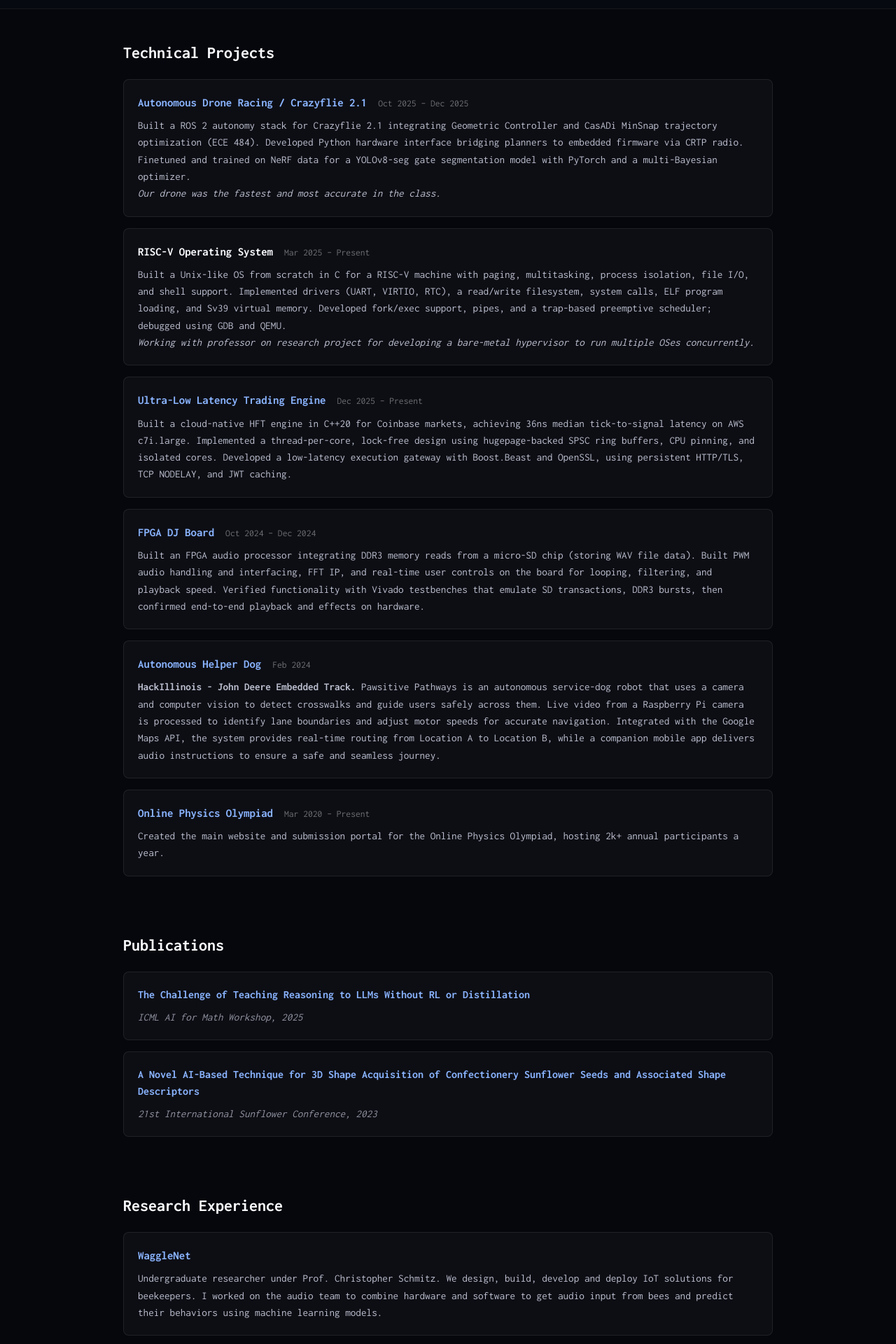
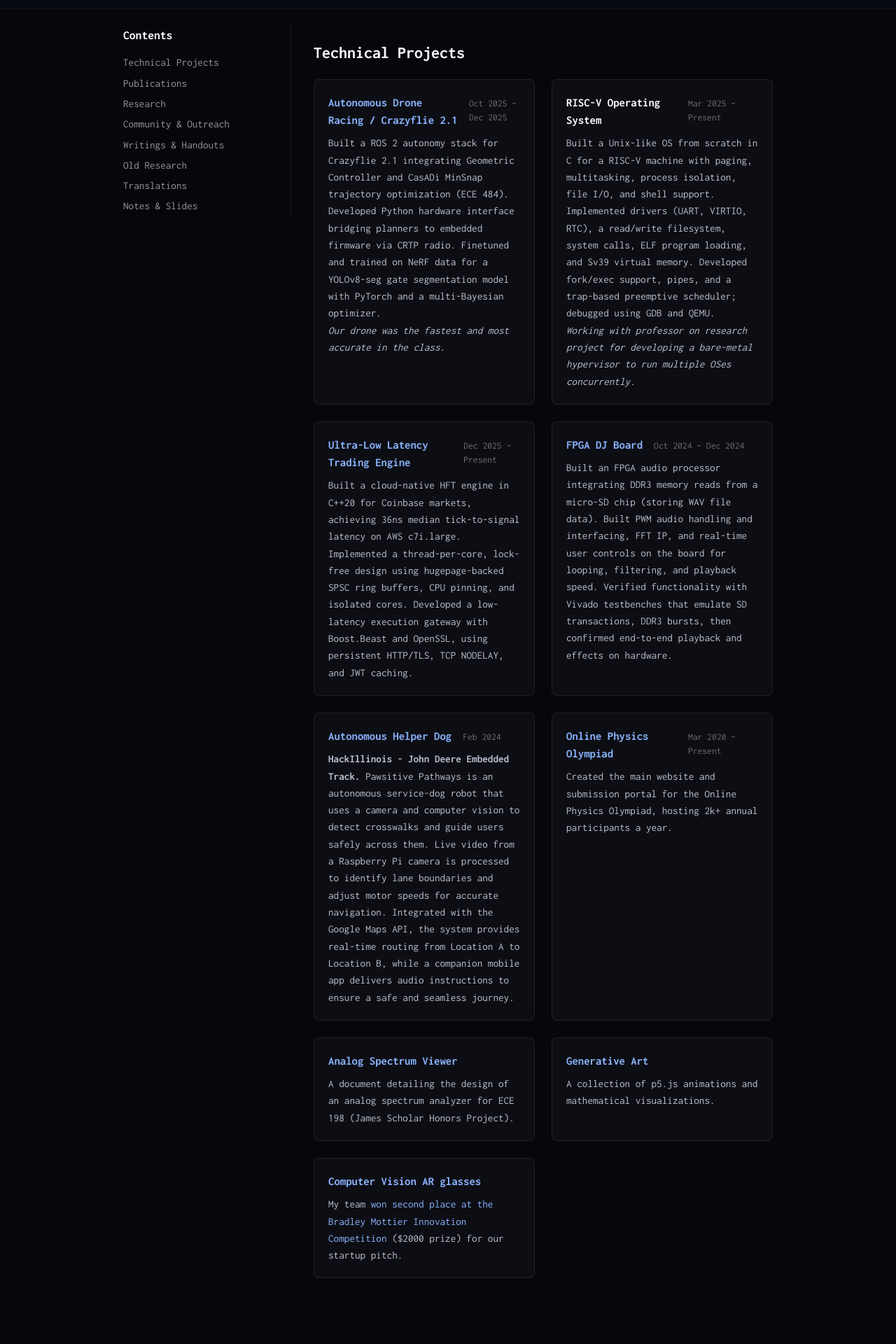
Before and after one commit to aedutta/aedutta.github.io, a React (Vite) app: page /projects in a window 1280 px wide. Shown: the part 60-1980 px from the top of the page at 70% size. Built offline with nearby package versions, Linux system fonts and the light colour scheme.

Commit message:
updated web

```diff
--- a/src/components/Section.jsx
+++ b/src/components/Section.jsx
@@ -5,10 +5,10 @@ const headingTags = {
   h5: 'h5',
 };
 
-const Section = ({ title, children, headingLevel = 'h2' }) => {
+const Section = ({ title, children, headingLevel = 'h2', id }) => {
   const Heading = headingTags[headingLevel] || 'h2';
   return (
-    <section style={{ marginBottom: '1.75rem' }}>
+    <section id={id} style={{ marginBottom: '1.75rem' }}>
       {title && <Heading>{title}</Heading>}
       {children}
     </section>
--- a/src/pages/ProjectsPage.css
+++ b/src/pages/ProjectsPage.css
@@ -1,13 +1,76 @@
+.projects-container {
+  display: grid;
+  gap: 2rem;
+  grid-template-columns: 1fr;
+}
+
+@media (min-width: 900px) {
+  .projects-container {
+    grid-template-columns: 240px 1fr;
+    align-items: start;
+  }
+}
+
+.projects-toc {
+  display: none;
+}
+
+@media (min-width: 900px) {
+  .projects-toc {
+    display: block;
+    position: sticky;
+    top: 2rem;
+    padding-right: 1rem;
+    border-right: 1px solid rgba(255, 255, 255, 0.1);
+  }
+
+  .projects-toc h3 {
+    margin-top: 0;
+    font-size: 1.1rem;
+    margin-bottom: 1rem;
+    color: #fff;
+  }
+
+  .projects-toc ul {
+    list-style: none;
+    padding: 0;
+    margin: 0;
+    display: flex;
+    flex-direction: column;
+    gap: 0.5rem;
+  }
+
+  .projects-toc a {
+    color: rgba(244, 246, 251, 0.6);
+    font-size: 0.95rem;
+    text-decoration: none;
+    transition: color 0.15s ease;
+    display: block;
+    line-height: 1.4;
+  }
+
+  .projects-toc a:hover {
+    color: #8ab4ff;
+  }
+}
+
 .projects {
   display: flex;
   flex-direction: column;
-  gap: 2rem;
+  gap: 3rem;
+  min-width: 0; /* Prevents flex items from overflowing grid track */
 }
 
 .projects__grid {
   display: grid;
   grid-template-columns: 1fr;
-  gap: 1rem;
+  gap: 1.5rem;
+}
+
+@media (min-width: 700px) {
+  .projects__grid {
+    grid-template-columns: repeat(2, 1fr);
+  }
 }
 
 .projects__card {
--- a/src/pages/ProjectsPage.jsx
+++ b/src/pages/ProjectsPage.jsx
@@ -67,6 +67,26 @@ const technicalProjects = [
       </>
     ),
   },
+  {
+    title: 'Analog Spectrum Viewer',
+    href: '/assets/docs/spectrumviewer.pdf',
+    description: 'A document detailing the design of an analog spectrum analyzer for ECE 198 (James Scholar Honors Project).',
+  },
+  {
+    title: 'Generative Art',
+    href: '/animations',
+    internal: true,
+    description: 'A collection of p5.js animations and mathematical visualizations.',
+  },
+  {
+    title: 'Computer Vision AR glasses',
+    href: 'https://github.com/aedutta/ASL-Identification',
+    description: (
+      <>
+        My team <a href="https://ise.illinois.edu/newsroom/61015" target="_blank" rel="noreferrer">won second place at the Bradley Mottier Innovation Competition</a> ($2000 prize) for our startup pitch.
+      </>
+    ),
+  },
 ];
 
 const publications = [
@@ -85,6 +105,16 @@ const publications = [
 ];
 
 const researchItems = [
+  {
+    title: 'ML Research Intern / UChicago Data Science Institute',
+    href: 'https://datascience.uchicago.edu/people/ashmit-dutta-he-him/',
+    period: 'Jun 2024 – Aug 2024',
+    description: (
+      <>
+        Summer research program to build multi-modal GNNs on HPC clusters for Fermilab’s Exa.TrkX neutrino reconstruction project.
+      </>
+    ),
+  },
   {
     title: 'WaggleNet',
     href: 'https://www.wagglenet.org/',
@@ -231,7 +261,7 @@ const notes = [
 ];
 
 
-const ProjectCard = ({ title, href, internal, description }) => (
+const ProjectCard = ({ title, href, internal, description, period }) => (
   <article className="projects__card">
     <h3 className="projects__card-title">
       {internal ? (
@@ -241,6 +271,7 @@ const ProjectCard = ({ title, href, internal, description }) => (
           {title}
         </a>
       )}
+      {period && <span style={{ fontSize: '0.85rem', fontWeight: 'normal', color: 'rgba(255,255,255,0.4)', marginLeft: '0.5rem' }}>{period}</span>}
     </h3>
     <div className="projects__card-desc">{description}</div>
   </article>
@@ -257,8 +288,23 @@ const ListItem = ({ label, href, description }) => (
 
 const ProjectsPage = () => {
   return (
+    <div className="projects-container">
+      <aside className="projects-toc">
+        <h3>Contents</h3>
+        <ul>
+          <li><a href="#technical">Technical Projects</a></li>
+          <li><a href="#publications">Publications</a></li>
+          <li><a href="#research">Research</a></li>
+          <li><a href="#outreach">Community & Outreach</a></li>
+          <li><a href="#writings">Writings & Handouts</a></li>
+          <li><a href="#old-research">Old Research</a></li>
+          <li><a href="#translations">Translations</a></li>
+          <li><a href="#notes">Notes & Slides</a></li>
+        </ul>
+      </aside>
+
       <div className="projects">
-      <Section title="Technical Projects">
+        <Section id="technical" title="Technical Projects">
           <div className="projects__grid">
             {technicalProjects.map((item, i) => (
               <article key={i} className="projects__card">
@@ -272,7 +318,7 @@ const ProjectsPage = () => {
           </div>
         </Section>
 
-      <Section title="Publications">
+        <Section id="publications" title="Publications">
           <div className="projects__grid">
             {publications.map((item, i) => (
               <article key={i} className="projects__card">
@@ -285,7 +331,7 @@ const ProjectsPage = () => {
           </div>
         </Section>
 
-      <Section title="Research Experience">
+        <Section id="research" title="Research Experience">
           <div className="projects__grid">
             {researchItems.map((item, i) => (
               <ProjectCard key={i} {...item} />
@@ -293,15 +339,7 @@ const ProjectsPage = () => {
           </div>
         </Section>
 
-      <Section title="Other Projects">
-        <div className="projects__grid">
-          {projectLinks.map((item, i) => (
-            <ProjectCard key={i} {...item} />
-          ))}
-        </div>
-      </Section>
-
-      <Section title="Community & Outreach (High School)">
+        <Section id="other" title="Other Projects">
           <div className="projects__grid">
             {highSchoolOutreach.map((item, i) => (
               <ProjectCard key={i} {...item} />
@@ -309,7 +347,7 @@ const ProjectsPage = () => {
           </div>
         </Section>
 
-      <Section title="Public Writings & Handouts">
+        <Section id="writings" title="Public Writings & Handouts">
           <ul className="projects__list">
             {handouts.map((item, i) => (
               <ListItem key={i} {...item} />
@@ -317,7 +355,7 @@ const ProjectsPage = () => {
           </ul>
         </Section>
 
-      <Section title="Old Research Projects">
+        <Section id="old-research" title="Old Research Projects">
           <ul className="projects__list">
             {researchProjects.map((item, i) => (
               <ListItem key={i} {...item} />
@@ -325,7 +363,7 @@ const ProjectsPage = () => {
           </ul>
         </Section>
 
-      <Section title="Translations & Solution Manuals">
+        <Section id="translations" title="Translations & Solution Manuals">
            <ul className="projects__list">
             {translations.map((item, i) => (
               <ListItem key={i} {...item} />
@@ -333,7 +371,7 @@ const ProjectsPage = () => {
           </ul>
         </Section>
 
-       <Section title="Notes & Slides">
+         <Section id="notes" title="Notes & Slides">
            <ul className="projects__list">
             {notes.map((item, i) => (
               <ListItem key={i} {...item} />
@@ -341,6 +379,7 @@ const ProjectsPage = () => {
           </ul>
         </Section>
       </div>
+    </div>
   );
 };
 
```
Lines whose indentation alone changed are shown as unchanged.
